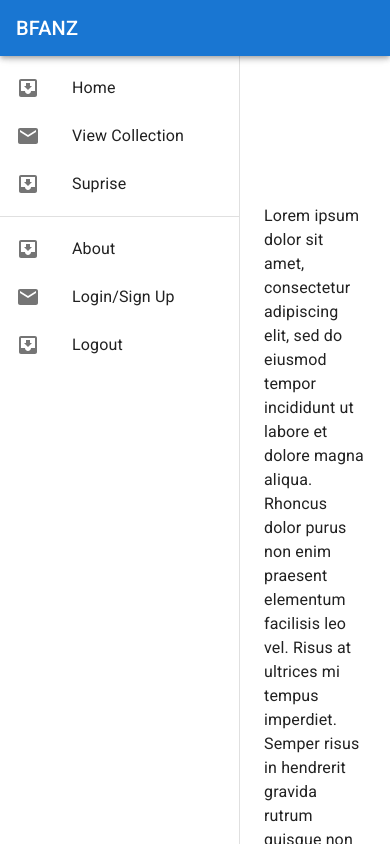
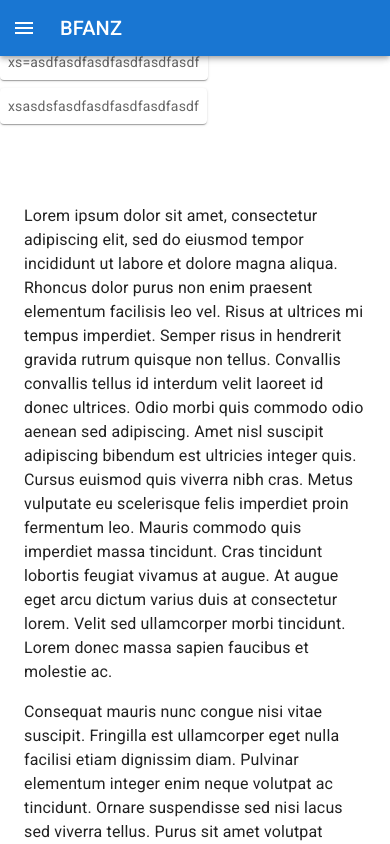
Before and after one commit to WilliamCrownover/bfanz, a React (Create React App) app in the folder client/: page / in a window 390 px wide. Shown: the top 844 px of the page. Built offline with nearby package versions, Linux system fonts and the light colour scheme.

Commit message:
changed the drawer component to a responsive version

```diff
--- a/client/src/components/ClippedDrawer/index.js
+++ /dev/null
@@ -1,94 +0,0 @@
-import * as React from 'react';
-import Box from '@mui/material/Box';
-import Drawer from '@mui/material/Drawer';
-import AppBar from '@mui/material/AppBar';
-import CssBaseline from '@mui/material/CssBaseline';
-import Toolbar from '@mui/material/Toolbar';
-import List from '@mui/material/List';
-import Typography from '@mui/material/Typography';
-import Divider from '@mui/material/Divider';
-import ListItem from '@mui/material/ListItem';
-import ListItemIcon from '@mui/material/ListItemIcon';
-import ListItemText from '@mui/material/ListItemText';
-import InboxIcon from '@mui/icons-material/MoveToInbox';
-import MailIcon from '@mui/icons-material/Mail';
-
-const drawerWidth = 240;
-
-export default function ClippedDrawer() {
-  return (
-    <Box sx={{ display: 'flex' }}>
-      <CssBaseline />
-      <AppBar position="fixed" sx={{ zIndex: (theme) => theme.zIndex.drawer + 1 }}>
-        <Toolbar>
-          <Typography variant="h6" noWrap component="div">
-            BFANZ
-          </Typography>
-        </Toolbar>
-      </AppBar>
-      <Drawer
-        variant="permanent"
-        sx={{
-          width: drawerWidth,
-          flexShrink: 0,
-          [`& .MuiDrawer-paper`]: { width: drawerWidth, boxSizing: 'border-box' },
-        }}
-      >
-        <Toolbar />
-        <Box sx={{ overflow: 'auto' }}>
-          <List>
-            {['Home', 'View Collection', 'Suprise'].map((text, index) => (
-              <ListItem button key={text}>
-                <ListItemIcon>
-                  {index % 2 === 0 ? <InboxIcon /> : <MailIcon />}
-                </ListItemIcon>
-                <ListItemText primary={text} />
-              </ListItem>
-            ))}
-          </List>
-          <Divider />
-          <List>
-            {['About', 'Login/Sign Up', 'Logout'].map((text, index) => (
-              <ListItem button key={text}>
-                <ListItemIcon>
-                  {index % 2 === 0 ? <InboxIcon /> : <MailIcon />}
-                </ListItemIcon>
-                <ListItemText primary={text} />
-              </ListItem>
-            ))}
-          </List>
-        </Box>
-      </Drawer>
-      <Box component="main" sx={{ flexGrow: 1, p: 3 }}>
-        <Toolbar />
-        <Typography paragraph>
-          Lorem ipsum dolor sit amet, consectetur adipiscing elit, sed do eiusmod
-          tempor incididunt ut labore et dolore magna aliqua. Rhoncus dolor purus non
-          enim praesent elementum facilisis leo vel. Risus at ultrices mi tempus
-          imperdiet. Semper risus in hendrerit gravida rutrum quisque non tellus.
-          Convallis convallis tellus id interdum velit laoreet id donec ultrices.
-          Odio morbi quis commodo odio aenean sed adipiscing. Amet nisl suscipit
-          adipiscing bibendum est ultricies integer quis. Cursus euismod quis viverra
-          nibh cras. Metus vulputate eu scelerisque felis imperdiet proin fermentum
-          leo. Mauris commodo quis imperdiet massa tincidunt. Cras tincidunt lobortis
-          feugiat vivamus at augue. At augue eget arcu dictum varius duis at
-          consectetur lorem. Velit sed ullamcorper morbi tincidunt. Lorem donec massa
-          sapien faucibus et molestie ac.
-        </Typography>
-        <Typography paragraph>
-          Consequat mauris nunc congue nisi vitae suscipit. Fringilla est ullamcorper
-          eget nulla facilisi etiam dignissim diam. Pulvinar elementum integer enim
-          neque volutpat ac tincidunt. Ornare suspendisse sed nisi lacus sed viverra
-          tellus. Purus sit amet volutpat consequat mauris. Elementum eu facilisis
-          sed odio morbi. Euismod lacinia at quis risus sed vulputate odio. Morbi
-          tincidunt ornare massa eget egestas purus viverra accumsan in. In hendrerit
-          gravida rutrum quisque non tellus orci ac. Pellentesque nec nam aliquam sem
-          et tortor. Habitant morbi tristique senectus et. Adipiscing elit duis
-          tristique sollicitudin nibh sit. Ornare aenean euismod elementum nisi quis
-          eleifend. Commodo viverra maecenas accumsan lacus vel facilisis. Nulla
-          posuere sollicitudin aliquam ultrices sagittis orci a.
-        </Typography>
-      </Box>
-    </Box>
-  );
-}
--- /dev/null
+++ b/client/src/components/ResponsiveDrawer/index.js
@@ -0,0 +1,159 @@
+import * as React from 'react';
+import PropTypes from 'prop-types';
+import AppBar from '@mui/material/AppBar';
+import Box from '@mui/material/Box';
+import CssBaseline from '@mui/material/CssBaseline';
+import Divider from '@mui/material/Divider';
+import Drawer from '@mui/material/Drawer';
+import IconButton from '@mui/material/IconButton';
+import InboxIcon from '@mui/icons-material/MoveToInbox';
+import List from '@mui/material/List';
+import ListItem from '@mui/material/ListItem';
+import ListItemIcon from '@mui/material/ListItemIcon';
+import ListItemText from '@mui/material/ListItemText';
+import MailIcon from '@mui/icons-material/Mail';
+import MenuIcon from '@mui/icons-material/Menu';
+import Toolbar from '@mui/material/Toolbar';
+import Typography from '@mui/material/Typography';
+
+const drawerWidth = 240;
+
+function ResponsiveDrawer(props) {
+  const { window } = props;
+  const [mobileOpen, setMobileOpen] = React.useState(false);
+
+  const handleDrawerToggle = () => {
+    setMobileOpen(!mobileOpen);
+  };
+
+  const drawer = (
+    <div>
+
+      <Toolbar />
+      <Divider />
+      <List>
+        {['Home', 'View Collection', 'Surprise'].map((text, index) => (
+          <ListItem button key={text}>
+            <ListItemIcon>
+              {index % 2 === 0 ? <InboxIcon /> : <MailIcon />}
+            </ListItemIcon>
+            <ListItemText primary={text} />
+          </ListItem>
+        ))}
+      </List>
+      <Divider />
+      <List>
+        {['About', 'Login/Sign Up', 'Logout'].map((text, index) => (
+          <ListItem button key={text}>
+            <ListItemIcon>
+              {index % 2 === 0 ? <InboxIcon /> : <MailIcon />}
+            </ListItemIcon>
+            <ListItemText primary={text} />
+          </ListItem>
+        ))}
+      </List>
+    </div>
+  );
+
+  const container = window !== undefined ? () => window().document.body : undefined;
+
+  return (
+    <Box sx={{ display: 'flex' }}>
+      <CssBaseline />
+      <AppBar
+        position="fixed"
+        sx={{
+          width: { sm: `calc(100% - ${drawerWidth}px)` },
+          ml: { sm: `${drawerWidth}px` },
+        }}
+      >
+        <Toolbar>
+          <IconButton
+            color="inherit"
+            aria-label="open drawer"
+            edge="start"
+            onClick={handleDrawerToggle}
+            sx={{ mr: 2, display: { sm: 'none' } }}
+          >
+            <MenuIcon />
+          </IconButton>
+          <Typography variant="h6" noWrap component="div">
+            BFANZ
+          </Typography>
+        </Toolbar>
+      </AppBar>
+      <Box
+        component="nav"
+        sx={{ width: { sm: drawerWidth }, flexShrink: { sm: 0 } }}
+        aria-label="mailbox folders"
+      >
+        {/* The implementation can be swapped with js to avoid SEO duplication of links. */}
+        <Drawer
+          container={container}
+          variant="temporary"
+          open={mobileOpen}
+          onClose={handleDrawerToggle}
+          ModalProps={{
+            keepMounted: true, // Better open performance on mobile.
+          }}
+          sx={{
+            display: { xs: 'block', sm: 'none' },
+            '& .MuiDrawer-paper': { boxSizing: 'border-box', width: drawerWidth },
+          }}
+        >
+          {drawer}
+        </Drawer>
+        <Drawer
+          variant="permanent"
+          sx={{
+            display: { xs: 'none', sm: 'block' },
+            '& .MuiDrawer-paper': { boxSizing: 'border-box', width: drawerWidth },
+          }}
+          open
+        >
+          {drawer}
+        </Drawer>
+      </Box>
+      <Box component="main" sx={{ flexGrow: 1, p: 3 }}>
+        <Toolbar />
+        <Typography paragraph>
+          Lorem ipsum dolor sit amet, consectetur adipiscing elit, sed do eiusmod
+          tempor incididunt ut labore et dolore magna aliqua. Rhoncus dolor purus non
+          enim praesent elementum facilisis leo vel. Risus at ultrices mi tempus
+          imperdiet. Semper risus in hendrerit gravida rutrum quisque non tellus.
+          Convallis convallis tellus id interdum velit laoreet id donec ultrices.
+          Odio morbi quis commodo odio aenean sed adipiscing. Amet nisl suscipit
+          adipiscing bibendum est ultricies integer quis. Cursus euismod quis viverra
+          nibh cras. Metus vulputate eu scelerisque felis imperdiet proin fermentum
+          leo. Mauris commodo quis imperdiet massa tincidunt. Cras tincidunt lobortis
+          feugiat vivamus at augue. At augue eget arcu dictum varius duis at
+          consectetur lorem. Velit sed ullamcorper morbi tincidunt. Lorem donec massa
+          sapien faucibus et molestie ac.
+        </Typography>
+        <Typography paragraph>
+          Consequat mauris nunc congue nisi vitae suscipit. Fringilla est ullamcorper
+          eget nulla facilisi etiam dignissim diam. Pulvinar elementum integer enim
+          neque volutpat ac tincidunt. Ornare suspendisse sed nisi lacus sed viverra
+          tellus. Purus sit amet volutpat consequat mauris. Elementum eu facilisis
+          sed odio morbi. Euismod lacinia at quis risus sed vulputate odio. Morbi
+          tincidunt ornare massa eget egestas purus viverra accumsan in. In hendrerit
+          gravida rutrum quisque non tellus orci ac. Pellentesque nec nam aliquam sem
+          et tortor. Habitant morbi tristique senectus et. Adipiscing elit duis
+          tristique sollicitudin nibh sit. Ornare aenean euismod elementum nisi quis
+          eleifend. Commodo viverra maecenas accumsan lacus vel facilisis. Nulla
+          posuere sollicitudin aliquam ultrices sagittis orci a.
+        </Typography>
+      </Box>
+    </Box>
+  );
+}
+
+ResponsiveDrawer.propTypes = {
+  /**
+   * Injected by the documentation to work in an iframe.
+   * You won't need it on your project.
+   */
+  window: PropTypes.func,
+};
+
+export default ResponsiveDrawer;
--- a/client/src/index.js
+++ b/client/src/index.js
@@ -3,12 +3,12 @@ import ReactDOM from 'react-dom';
 import './index.css';
 import App from './App';
 import reportWebVitals from './reportWebVitals';
-import ClippedDrawer from './components/ClippedDrawer'
+import ResponsiveDrawer from './components/ResponsiveDrawer'
 
 ReactDOM.render(
   <React.StrictMode>
     <App />
-    <ClippedDrawer />
+    <ResponsiveDrawer />
   </React.StrictMode>,
   document.getElementById('root')
 );
```
